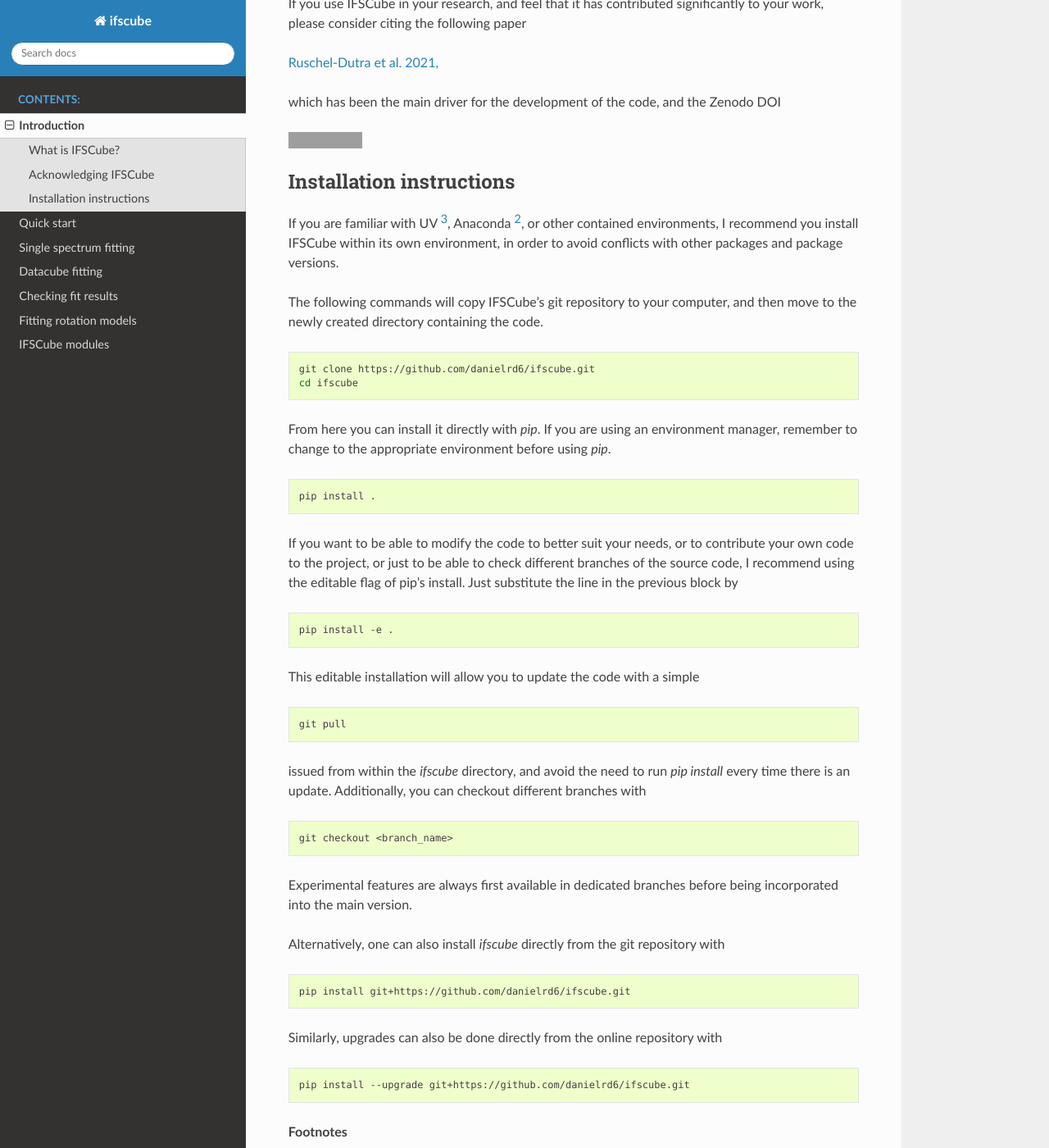
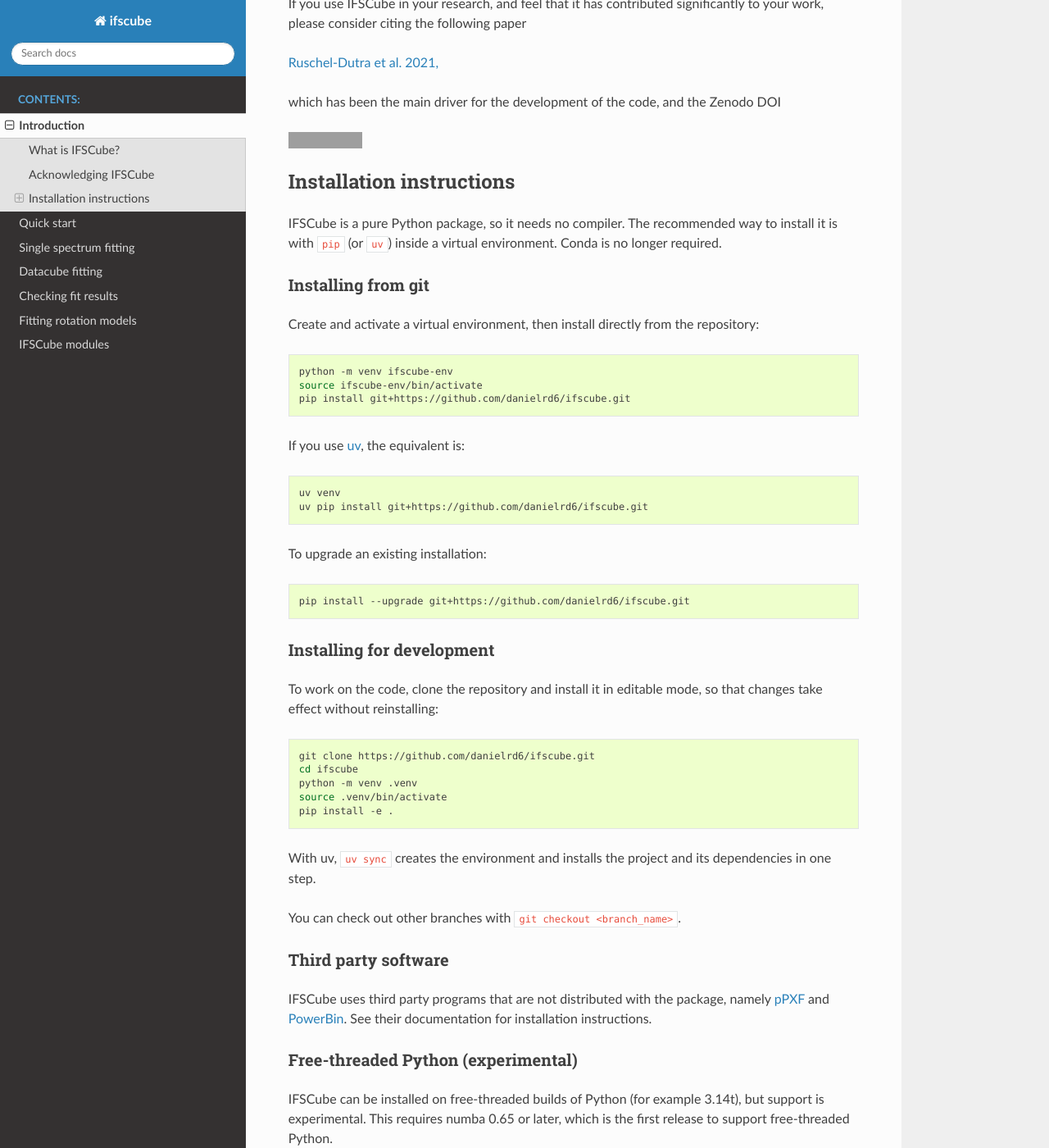
Before and after one commit to danielrd6/ifscube, a Sphinx documentation site: the page built from docs/intro.rst, in a window 1280 px wide and 1400 px high, scrolled down 689 px. Shown: the whole window at 82% size. Built offline with Sphinx 7.4.7 and the Read the Docs theme 3.1.0, drawn with Linux system fonts in a browser that asks for light colours; pages that are not in the unit, such as notebooks, are missing from menus; some of the changed text lies outside the part shown; grey boxes are pictures that could not be loaded.

Commit message:
Updated documentation for experimental free-threaded version.

```diff
--- a/docs/intro.rst
+++ b/docs/intro.rst
@@ -42,68 +42,98 @@ and the Zenodo DOI
 Installation instructions
 ==================================================
 
-If you are familiar with UV [#uv]_, Anaconda [#anaconda]_, or other
-contained environments, I recommend you install IFSCube within its
-own environment, in order to avoid conflicts with other packages and
-package versions.
+IFSCube is a pure Python package, so it needs no compiler. The recommended
+way to install it is with ``pip`` (or ``uv``) inside a virtual environment.
+Conda is no longer required.
 
-The following commands will copy IFSCube's git repository to your computer, and then move to the newly created directory containing the code.
+Installing from git
+~~~~~~~~~~~~~~~~~~~
+
+Create and activate a virtual environment, then install directly from the
+repository:
+
+.. code-block:: bash
+
+    python -m venv ifscube-env
+    source ifscube-env/bin/activate
+    pip install git+https://github.com/danielrd6/ifscube.git
+
+If you use `uv <https://docs.astral.sh/uv/>`_, the equivalent is:
+
+.. code-block:: bash
+
+    uv venv
+    uv pip install git+https://github.com/danielrd6/ifscube.git
+
+To upgrade an existing installation:
+
+.. code-block:: bash
+
+    pip install --upgrade git+https://github.com/danielrd6/ifscube.git
+
+Installing for development
+~~~~~~~~~~~~~~~~~~~~~~~~~~
+
+To work on the code, clone the repository and install it in editable mode,
+so that changes take effect without reinstalling:
 
 .. code-block:: bash
 
     git clone https://github.com/danielrd6/ifscube.git
     cd ifscube
+    python -m venv .venv
+    source .venv/bin/activate
+    pip install -e .
 
-From here you can install it directly with `pip`.
-If you are using an environment manager, remember to change to the appropriate environment before using `pip`.
+With uv, ``uv sync`` creates the environment and installs the project and
+its dependencies in one step.
+
+You can check out other branches with ``git checkout <branch_name>``.
+
+Third party software
+~~~~~~~~~~~~~~~~~~~~
+
+IFSCube uses third party programs that are not distributed with the package,
+namely `pPXF <https://pypi.org/project/ppxf/>`_ and `PowerBin <https://pypi.org/project/powerbin/>`_.
+See their documentation for installation instructions.
+
+Free-threaded Python (experimental)
+~~~~~~~~~~~~~~~~~~~~~~~~~~~~~~~~~~~
+
+IFSCube can be installed on free-threaded builds of Python (for example
+3.14t), but support is experimental. This requires numba 0.65 or later,
+which is the first release to support free-threaded Python.
+
+At the time of writing, h5py does not publish free-threaded wheels, so
+pip and uv will try to build it from source. This needs the HDF5 libraries
+and ``pkg-config``. Check whether newer h5py releases provide ``cp314t``
+wheels first, in which case none of the steps below are needed.
+
+On macOS (with Homebrew):
 
 .. code-block:: bash
 
-    pip install .
+    brew install hdf5 pkg-config
+    export HDF5_DIR="$(brew --prefix hdf5)"
 
-If you want to be able to modify the code to better suit your needs, or to contribute
-your own code to the project, or just to be able to check different branches of the
-source code, I recommend using the editable flag of pip's install.
-Just substitute the line in the previous block by
+On Debian or Ubuntu:
 
 .. code-block:: bash
 
-    pip install -e .
+    sudo apt install libhdf5-dev pkg-config
 
-This editable installation will allow you to update the code with a simple
+Then install IFSCube as usual. To confirm that the GIL is actually disabled
+after importing it, run:
 
 .. code-block:: bash
 
-    git pull
+    python -c "import ifscube, sys; print(sys._is_gil_enabled())"
 
-issued from within the `ifscube` directory, and avoid the need to run `pip
-install` every time there is an update.
-Additionally, you can checkout different branches with
+This should print ``False``. If it prints ``True``, one of the compiled
+dependencies has re-enabled the GIL.
 
-.. code-block:: bash
+.. note::
 
-    git checkout <branch_name>
-
-Experimental features are always first available in dedicated branches before being incorporated into the main version.
-
-Alternatively, one can also install `ifscube` directly from the git repository with
-
-.. code-block:: bash
-
-    pip install git+https://github.com/danielrd6/ifscube.git
-
-Similarly, upgrades can also be done directly from the online repository with
-
-.. code-block:: bash
-
-    pip install --upgrade git+https://github.com/danielrd6/ifscube.git
-
-.. rubric:: Footnotes
-
-.. [#astroconda] https://astroconda.readthedocs.io/en/latest/
-
-.. [#anaconda] https://www.anaconda.com/
-
-.. [#uv] https://docs.astral.sh/uv/
-
-.. _git: https://git-scm.com/
+    h5py serializes its own calls with a global lock, even without the GIL,
+    so reading data files will not speed up with threads. Parallel speedups
+    come from the numerical code.
```
